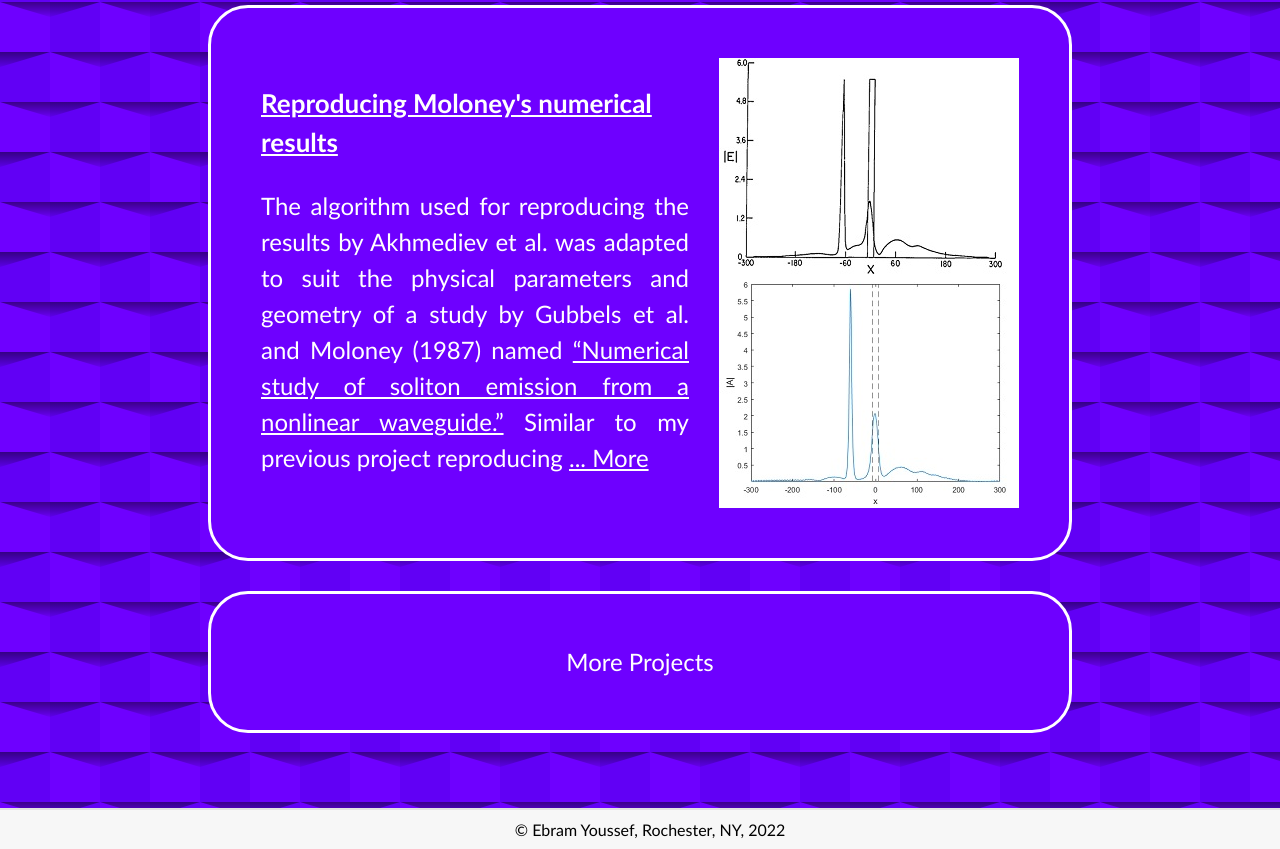
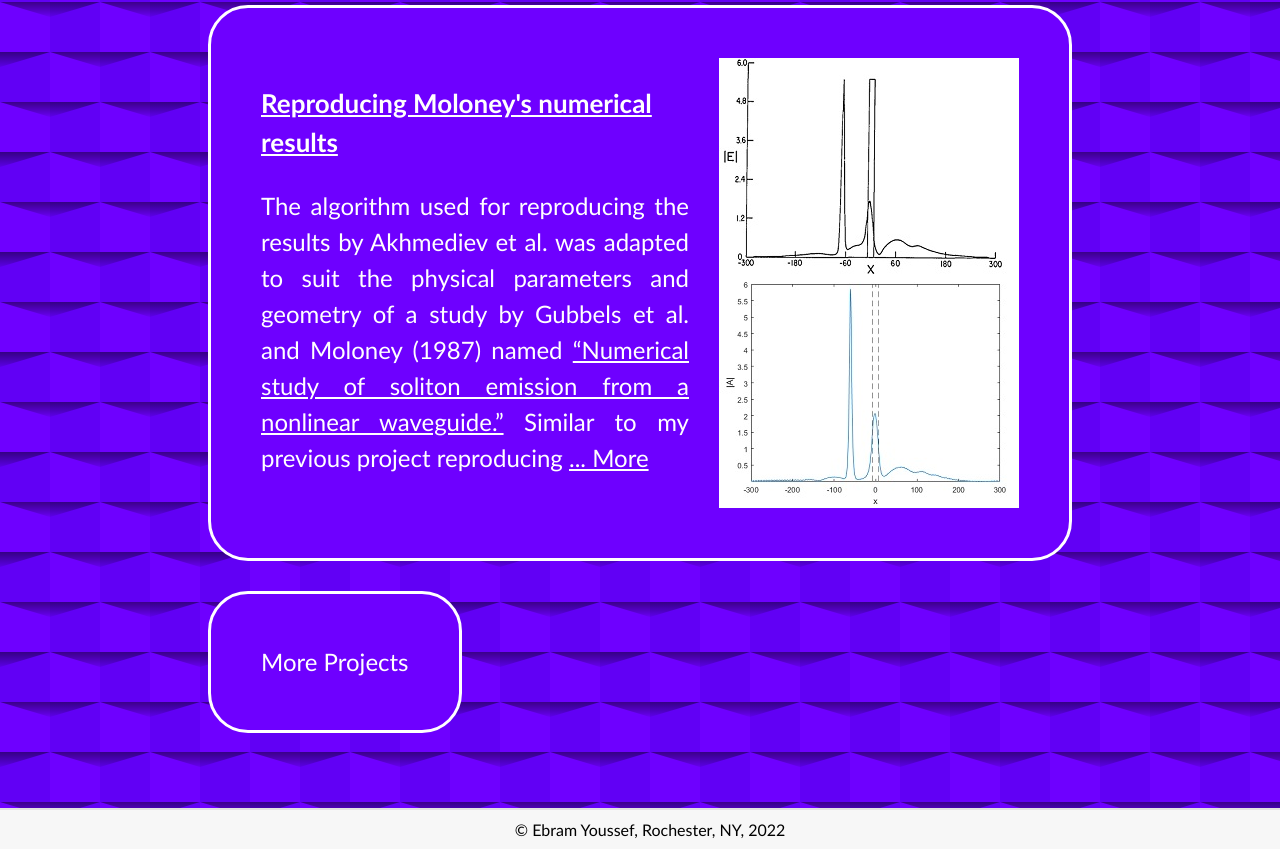
Before and after one commit to ebramyoussef/ebramyoussef.github.io, a plain HTML site: page index.html in a window 1280 px wide. Shown: the part 2045-2894 px from the top of the page. Drawn offline with Linux system fonts and the light colour scheme.

Commit message:
Update index.html

```diff
--- a/index.html
+++ b/index.html
@@ -7,7 +7,7 @@
 		<meta name="viewport" content="width=device-width, initial-scale=1">
 		<link rel="stylesheet" href="css/styles.css">
 		<link rel="icon" href="media/images/favicon.png">
-		<title>Ebram Youssef</title>
+		<title>Ebram Youssef | Home Page</title>
 	</head>
 
 	<body>
@@ -59,7 +59,7 @@
 					of a study by Gubbels et al. and Moloney (1987) named <a href="https://doi.org/10.1364/JOSAB.4.001837" target="_blank">“Numerical study of soliton
 					emission from a nonlinear waveguide.”</a> Similar to my previous project reproducing <a href="moloney.html">... More</a></p>
 						</li>
-						<a href="projects.html"><li class="morebutton">
+						<a href="projects.html"><li class="more">
 							 More Projects
 						</li></a>
 					</ul>
```
